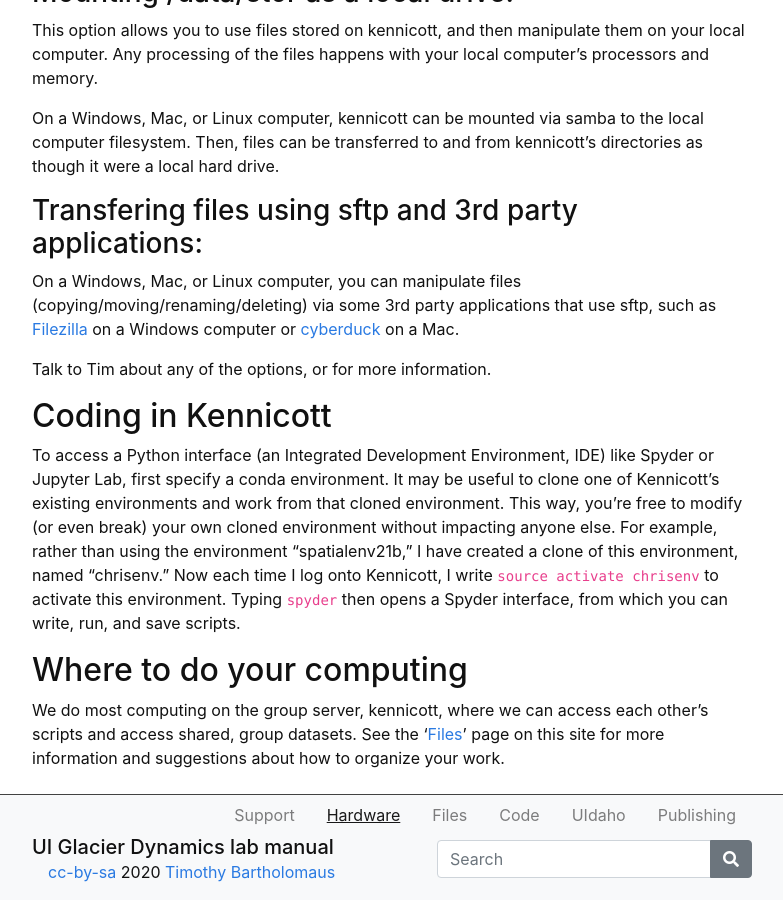
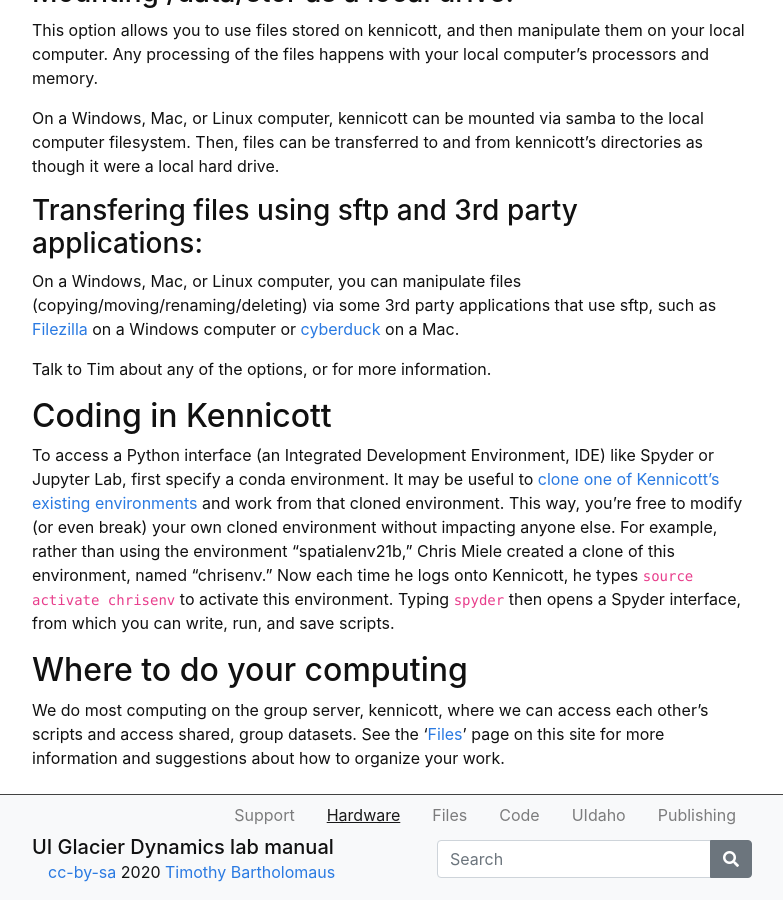
Before and after one commit to yoramterleth/uiglaciology, a Jekyll site: the page built from content/1-hardware.md, in a window 1280 px wide and 900 px high, scrolled down 1643 px. Shown: the whole window, without its empty margins (248-1031 px from the left). Built offline with Jekyll 4.4.1, drawn with Linux system fonts in a browser that asks for light colours.

Commit message:
modest tweak

```diff
--- a/content/1-hardware.md
+++ b/content/1-hardware.md
@@ -52,7 +52,7 @@ Talk to Tim about any of the options, or for more information.
 
 ## Coding in Kennicott
 
-To access a Python interface (an Integrated Development Environment, IDE) like Spyder or Jupyter Lab, first specify a conda environment. It may be useful to clone one of Kennicott's existing environments and work from that cloned environment. This way, you're free to modify (or even break) your own cloned environment without impacting anyone else. For example, rather than using the environment "spatialenv21b," I have created a clone of this environment, named "chrisenv." Now each time I log onto Kennicott, I write `source activate chrisenv` to activate this environment. Typing `spyder` then opens a Spyder interface, from which you can write, run, and save scripts.
+To access a Python interface (an Integrated Development Environment, IDE) like Spyder or Jupyter Lab, first specify a conda environment. It may be useful to [clone one of Kennicott's existing environments](https://conda.io/projects/conda/en/latest/user-guide/tasks/manage-environments.html#cloning-an-environment) and work from that cloned environment. This way, you're free to modify (or even break) your own cloned environment without impacting anyone else. For example, rather than using the environment "spatialenv21b," Chris Miele created a clone of this environment, named "chrisenv." Now each time he logs onto Kennicott, he types `source activate chrisenv` to activate this environment. Typing `spyder` then opens a Spyder interface, from which you can write, run, and save scripts.
 
 
 
```
